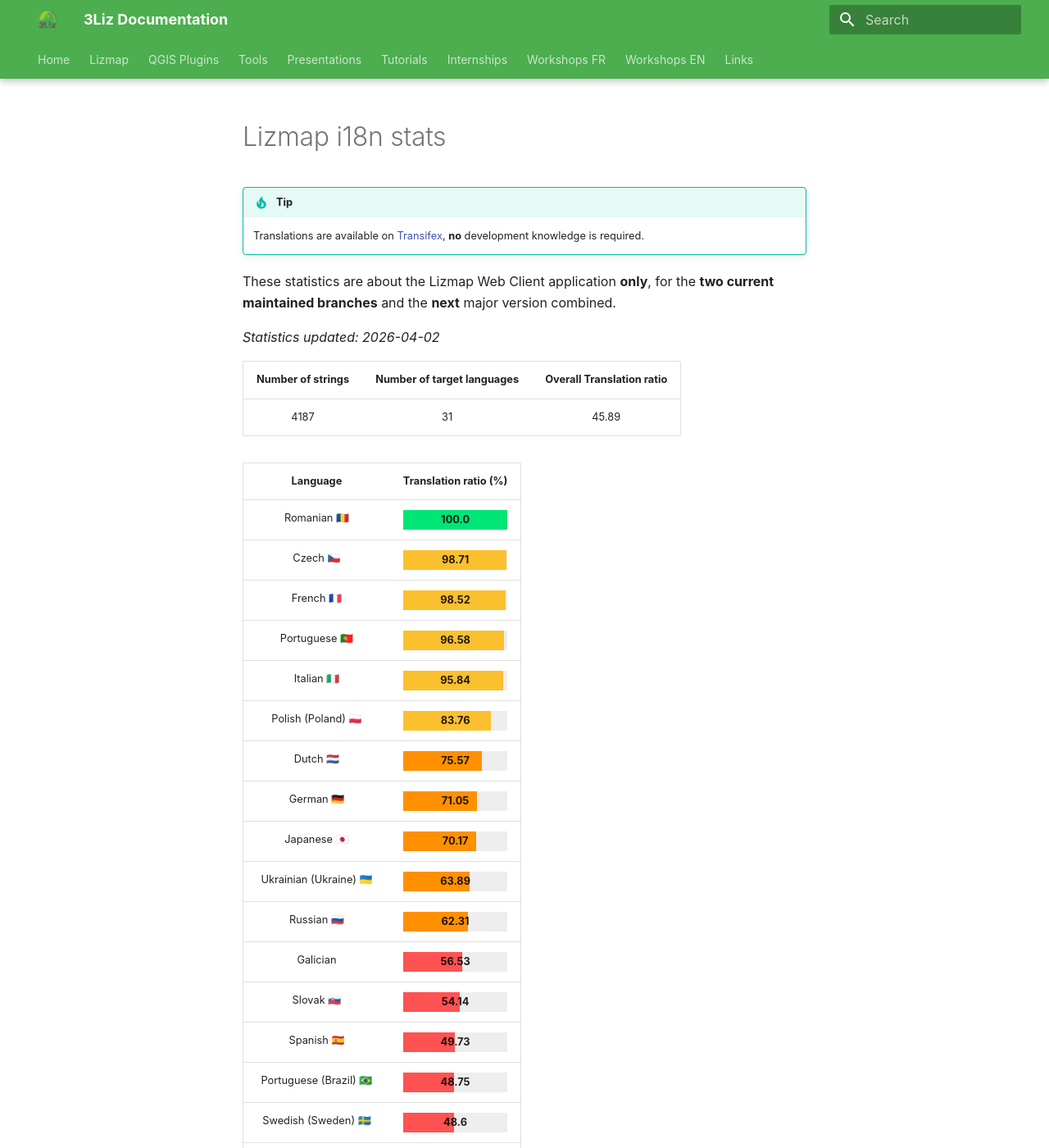
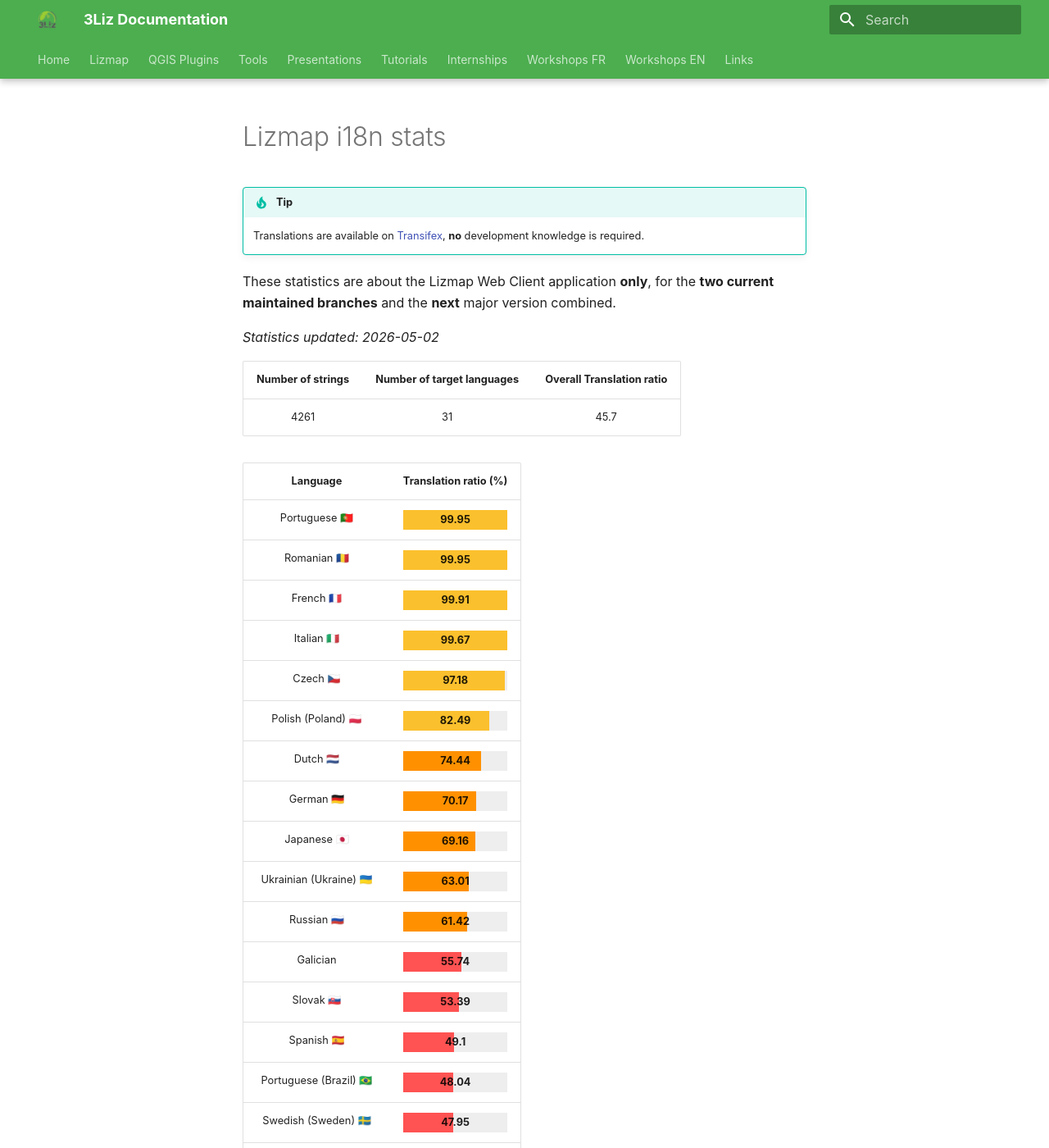
Before and after one commit to 3liz/3liz.github.io, an MkDocs documentation site: the page built from docs/lizmap-i18n-stats.md, in a window 1280 px wide and 1400 px high. Shown: the whole window at 82% size. Built offline with MkDocs 1.6.1 and Material for MkDocs 9.7.7, drawn with Linux system fonts in a browser that asks for light colours; nearby versions of some CDN libraries; some of the changed text lies outside the part shown.

Commit message:
Update statistics from Transifex Lizmap Web Client

```diff
--- a/docs/lizmap-i18n-stats.md
+++ b/docs/lizmap-i18n-stats.md
@@ -10,42 +10,42 @@
 These statistics are about the Lizmap Web Client application **only**, for the **two current
 maintained branches** and the **next** major version combined.
 
-*Statistics updated: 2026-04-02*
+*Statistics updated: 2026-05-02*
 
 | Number of strings | Number of target languages | Overall Translation ratio |
 |:-:|:-:|:-:|
-4187|31|45.89
+4261|31|45.7
 
 | Language | Translation ratio (%) |
 |:-:|:-:|
-Romanian 🇷🇴 |[=100.0% "100.0"]|
-Czech 🇨🇿 |[=98.71% "98.71"]|
-French 🇫🇷 |[=98.52% "98.52"]|
-Portuguese 🇵🇹 |[=96.58% "96.58"]|
-Italian 🇮🇹 |[=95.84% "95.84"]|
-Polish (Poland) 🇵🇱 |[=83.76% "83.76"]|
-Dutch 🇳🇱 |[=75.57% "75.57"]|
-German 🇩🇪 |[=71.05% "71.05"]|
-Japanese 🇯🇵 |[=70.17% "70.17"]|
-Ukrainian (Ukraine) 🇺🇦 |[=63.89% "63.89"]|
-Russian 🇷🇺 |[=62.31% "62.31"]|
-Galician  |[=56.53% "56.53"]|
-Slovak 🇸🇰 |[=54.14% "54.14"]|
-Spanish 🇪🇸 |[=49.73% "49.73"]|
-Portuguese (Brazil) 🇧🇷 |[=48.75% "48.75"]|
-Swedish (Sweden) 🇸🇪 |[=48.6% "48.6"]|
-Finnish 🇫🇮 |[=48.53% "48.53"]|
-Slovenian 🇸🇮 |[=44.11% "44.11"]|
-Hungarian (Hungary) 🇭🇺 |[=42.15% "42.15"]|
-Basque  |[=28.64% "28.64"]|
-Greek 🇬🇷 |[=22.76% "22.76"]|
-Bulgarian 🇧🇬 |[=20.06% "20.06"]|
-Latvian  |[=16.5% "16.5"]|
-Norwegian 🇳🇴 |[=14.38% "14.38"]|
-Spanish (Argentina) 🇦🇷 |[=4.49% "4.49"]|
-Indonesian 🇮🇩 |[=3.7% "3.7"]|
-Catalan  |[=1.98% "1.98"]|
-Serbian (Cyrillic) 🇷🇸 |[=1.05% "1.05"]|
+Portuguese 🇵🇹 |[=99.95% "99.95"]|
+Romanian 🇷🇴 |[=99.95% "99.95"]|
+French 🇫🇷 |[=99.91% "99.91"]|
+Italian 🇮🇹 |[=99.67% "99.67"]|
+Czech 🇨🇿 |[=97.18% "97.18"]|
+Polish (Poland) 🇵🇱 |[=82.49% "82.49"]|
+Dutch 🇳🇱 |[=74.44% "74.44"]|
+German 🇩🇪 |[=70.17% "70.17"]|
+Japanese 🇯🇵 |[=69.16% "69.16"]|
+Ukrainian (Ukraine) 🇺🇦 |[=63.01% "63.01"]|
+Russian 🇷🇺 |[=61.42% "61.42"]|
+Galician  |[=55.74% "55.74"]|
+Slovak 🇸🇰 |[=53.39% "53.39"]|
+Spanish 🇪🇸 |[=49.1% "49.1"]|
+Portuguese (Brazil) 🇧🇷 |[=48.04% "48.04"]|
+Swedish (Sweden) 🇸🇪 |[=47.95% "47.95"]|
+Finnish 🇫🇮 |[=47.92% "47.92"]|
+Slovenian 🇸🇮 |[=43.58% "43.58"]|
+Hungarian (Hungary) 🇭🇺 |[=41.56% "41.56"]|
+Basque  |[=28.16% "28.16"]|
+Greek 🇬🇷 |[=22.39% "22.39"]|
+Bulgarian 🇧🇬 |[=19.76% "19.76"]|
+Latvian  |[=16.36% "16.36"]|
+Norwegian 🇳🇴 |[=14.18% "14.18"]|
+Spanish (Argentina) 🇦🇷 |[=4.41% "4.41"]|
+Indonesian 🇮🇩 |[=3.64% "3.64"]|
+Catalan  |[=2.04% "2.04"]|
+Serbian (Cyrillic) 🇷🇸 |[=1.03% "1.03"]|
 Arabic  |[=0.0% "0.0"]|
 Spanish (El Salvador)  |[=0.0% "0.0"]|
 Vietnamese (Viet Nam)  |[=0.0% "0.0"]|
```
